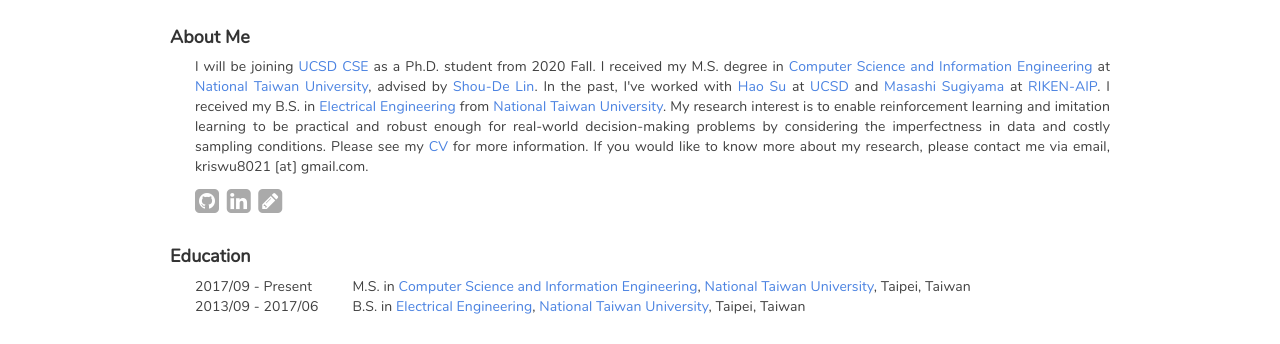
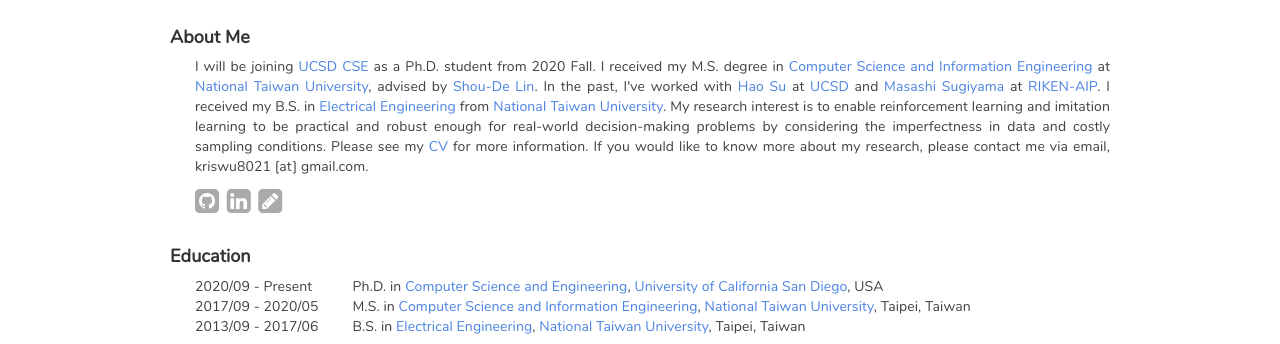
Before and after one commit to kristery/kristery.github.io, a plain HTML site: page index.html in a window 1280 px wide. Shown: the part 586-930 px from the top of the page. Drawn offline with nearby package versions, Linux system fonts and the light colour scheme; some icons are missing.

Commit message:
add education

```diff
--- a/index.html
+++ b/index.html
@@ -85,7 +85,12 @@
 		<a calss="anchor" id="education" style="display: block; position: relative; top: -65px; visibility: hidden;"></a>
 		<h4>Education</h4>
 		<div class="row" style="padding-left: 25px;">
-			<div class="col-md-2">2017/09 - Present</div>
+			<div class="col-md-2">2020/09 - Present</div>
+			<div class="col-md-10">
+				Ph.D. in <a href="https://cse.ucsd.edu/">Computer Science and Engineering</a>,
+				<a href="https://ucsd.edu/">University of California San Diego</a>, USA
+			</div>
+            <div class="col-md-2">2017/09 - 2020/05</div>
 			<div class="col-md-10">
 				M.S. in <a href="https://www.csie.ntu.edu.tw/">Computer Science and Information Engineering</a>,
 				<a href="http://www.ntu.edu.tw">National Taiwan University</a>, Taipei, Taiwan
```
